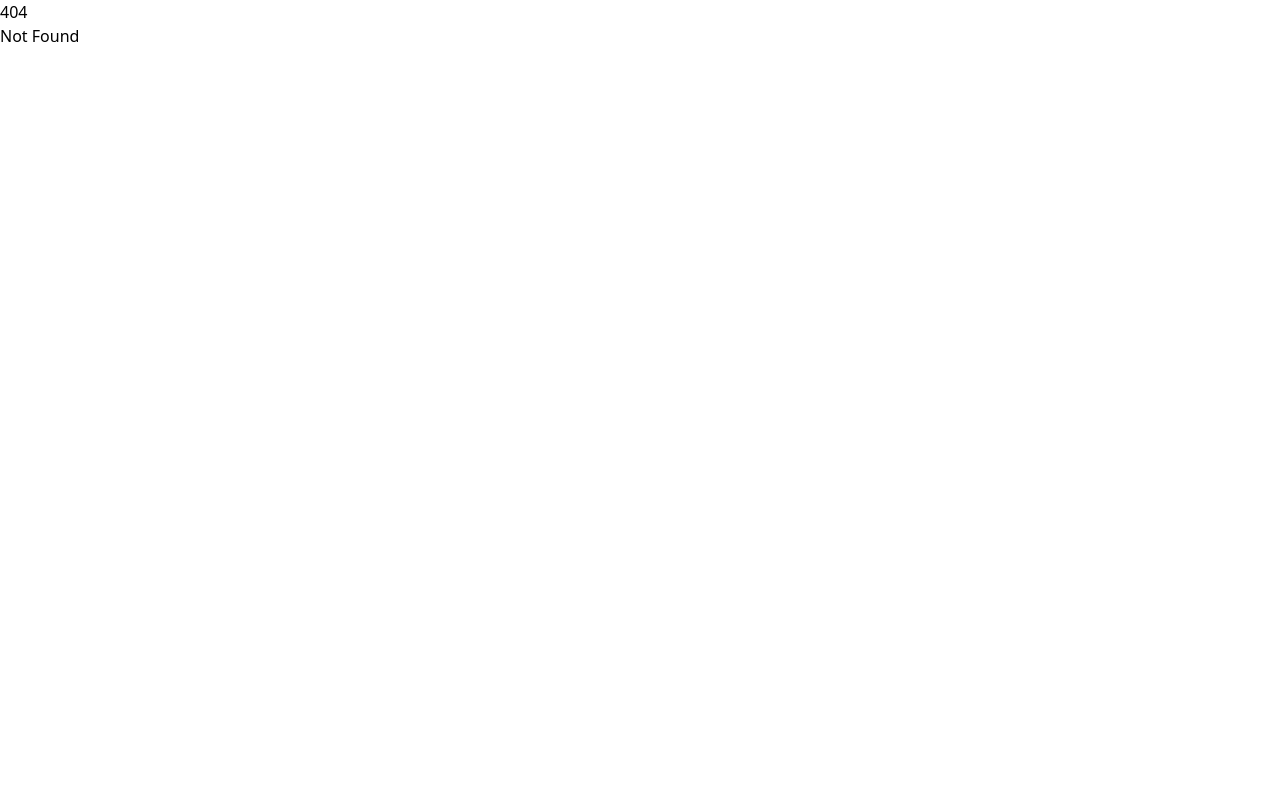
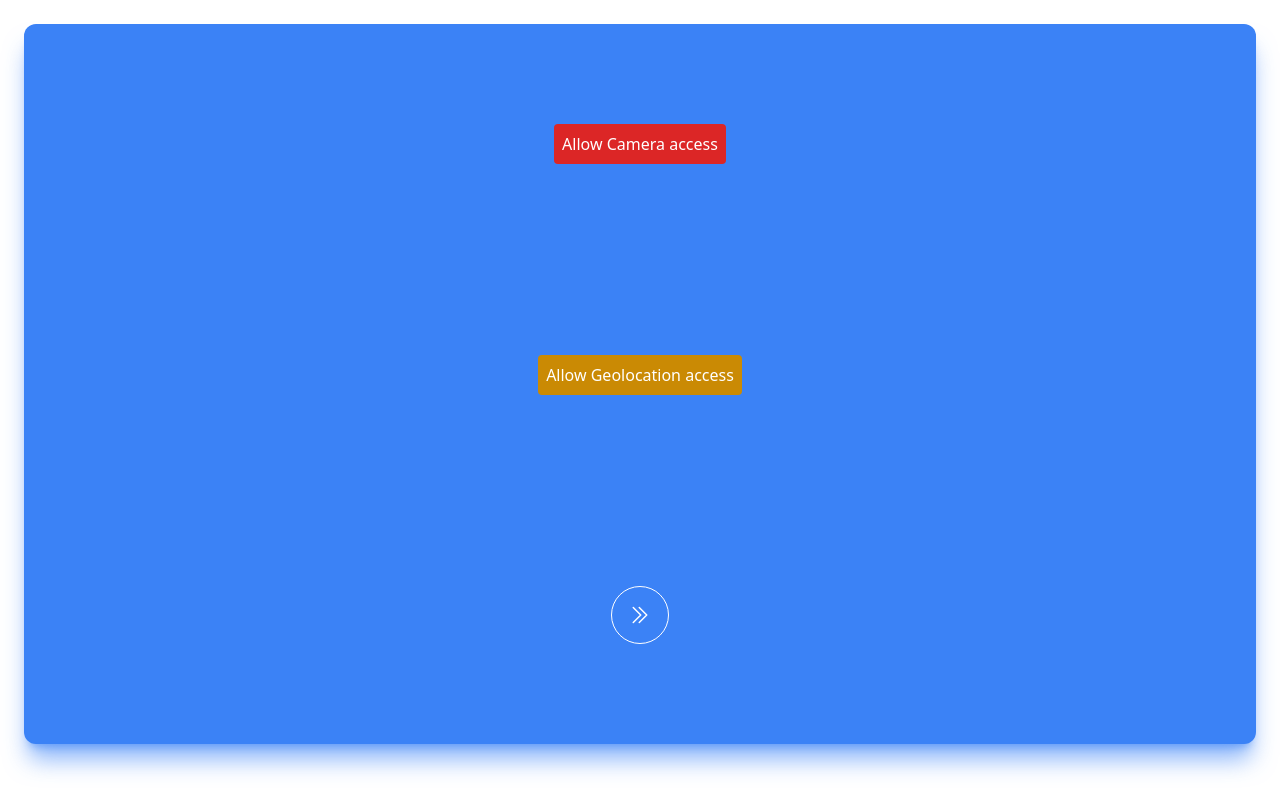
Before and after one commit to diepoe/heg-game, a SvelteKit app: page /real/01-start/permissions in a window 1280 px wide. Before the commit this address had no page. Shown: the top 812 px of the page. Built offline with nearby package versions, Linux system fonts and the light colour scheme.

Commit message:
onboaring & qr scanning improvements

```diff
--- a/package.json
+++ b/package.json
@@ -34,12 +34,16 @@
 	"type": "module",
 	"dependencies": {
 		"@capacitor-community/barcode-scanner": "^3.0.1",
+		"@capacitor-community/sqlite": "4.6.1-2",
 		"@capacitor/android": "^4.6.2",
 		"@capacitor/assets": "^2.0.4",
 		"@capacitor/cli": "^4.6.2",
 		"@capacitor/core": "^4.6.2",
+		"@capacitor/geolocation": "^4.1.0",
 		"@capacitor/haptics": "^4.1.0",
 		"@capacitor/ios": "^4.6.2",
-		"@capacitor/toast": "^4.1.0"
+		"@capacitor/toast": "^4.1.0",
+		"@types/node": "^18.11.18",
+		"sql.js": "^1.8.0"
 	}
 }
--- a/src/routes/+page.svelte
+++ b/src/routes/+page.svelte
@@ -1,5 +1,6 @@
 <script lang="ts">
 	import { Toast } from '@capacitor/toast';
+	import TextWrapper from '$lib/components/TextWrapper.svelte';
 
 	function showToast(gameType: string) {
 		Toast.show({
@@ -8,14 +9,14 @@
 	}
 </script>
 
-<section class="prose-primary prose">
+<TextWrapper>
 	<h2>Herzlich Willkommen...</h2>
 	<p>hier im Herzog-Ernst-Gymnasium. Bevor du startest, wähle bitte deinen Spielmodus aus:</p>
-</section>
+</TextWrapper>
 
 <section class="grid grid-cols-2 m-auto max-w-md gap-3">
 	<a
-		href="/template/qr"
+		href="/real/01-start/permissions"
 		on:click={() => showToast('Im Gebäude')}
 		class="p-2 rounded bg-primary-600 text-white hover:bg-white hover:text-primary-600 border border-primary-600"
 	>
--- /dev/null
+++ b/src/routes/real/01-start/+page.svelte
@@ -0,0 +1,32 @@
+<script lang="ts">
+	import OnboardingWrapper from '$lib/components/OnboardingWrapper.svelte';
+
+	/**function checkPermissions(): boolean {
+		if (permissionGranted.includes(false)) {
+			return false;
+		} else return true;
+	}**/
+</script>
+
+<OnboardingWrapper>
+	<li class="grid place-items-center prose prose-invert">
+		<h1>Start Game</h1>
+	</li>
+	<li class="grid place-items-center">
+		<a href="/template/qr" class="p-4 rounded-full border border-white hover:bg-white group">
+			<svg
+				xmlns="http://www.w3.org/2000/svg"
+				fill="none"
+				viewBox="0 0 24 24"
+				stroke-width="1.5"
+				stroke="currentColor"
+				class="w-6 h-6 stroke-white group-hover:stroke-primary-500"
+				><path
+					stroke-linecap="round"
+					stroke-linejoin="round"
+					d="m11.25 4.5 7.5 7.5-7.5 7.5m-6-15 7.5 7.5-7.5 7.5"
+				/></svg
+			>
+		</a>
+	</li>
+</OnboardingWrapper>
--- /dev/null
+++ b/src/routes/real/01-start/permissions/+page.svelte
@@ -0,0 +1,52 @@
+<script lang="ts">
+	import { BarcodeScanner } from '@capacitor-community/barcode-scanner';
+	import { Geolocation } from '@capacitor/geolocation';
+	import OnboardingWrapper from '$lib/components/OnboardingWrapper.svelte';
+
+	/**
+	 * requests camera permission for qr-code scanning from the user
+	 */
+	function requestCameraPermission() {
+		BarcodeScanner.prepare();
+	}
+
+	function requestGeolocationPermission() {
+		Geolocation.requestPermissions();
+	}
+</script>
+
+<OnboardingWrapper>
+	<li class="grid place-items-center ">
+		<button
+			class="p-2 rounded bg-red-600 text-white max-w-fit h-auto"
+			on:click={() => requestCameraPermission()}
+		>
+			Allow Camera access
+		</button>
+	</li>
+	<li class="grid place-items-center">
+		<button
+			class="p-2 rounded bg-yellow-600 text-white max-w-fit h-auto"
+			on:click={() => requestGeolocationPermission()}
+		>
+			Allow Geolocation access
+		</button>
+	</li>
+	<li class="grid place-items-center">
+		<a href="/real/01-start" class="p-4 rounded-full border border-white hover:bg-white group">
+			<svg
+				xmlns="http://www.w3.org/2000/svg"
+				fill="none"
+				viewBox="0 0 24 24"
+				stroke-width="1.5"
+				stroke="currentColor"
+				class="w-6 h-6 stroke-white group-hover:stroke-primary-500"
+				><path
+					stroke-linecap="round"
+					stroke-linejoin="round"
+					d="m11.25 4.5 7.5 7.5-7.5 7.5m-6-15 7.5 7.5-7.5 7.5"
+				/></svg
+			>
+		</a>
+	</li>
+</OnboardingWrapper>
--- a/src/routes/template/qr/+page.svelte
+++ b/src/routes/template/qr/+page.svelte
@@ -1,7 +1,8 @@
 <script lang="ts">
 	import { onMount } from 'svelte';
-	import { BarcodeScanner } from '@capacitor-community/barcode-scanner';
+	import { BarcodeScanner, SupportedFormat } from '@capacitor-community/barcode-scanner';
 	import { Haptics, ImpactStyle } from '@capacitor/haptics';
+	import TextWrapper from '$lib/components/TextWrapper.svelte';
 
 	let res: string = '';
 	let scanning: boolean = false;
@@ -13,7 +14,7 @@
 	const startScan = async () => {
 		scanning = true;
 		BarcodeScanner.hideBackground();
-		const result = await BarcodeScanner.startScan();
+		const result = await BarcodeScanner.startScan({ targetedFormats: [SupportedFormat.QR_CODE] });
 		if (result.hasContent) {
 			console.log(result.content);
 
@@ -32,25 +33,7 @@
 	};
 </script>
 
-<section class="grid place-items-center">
-	{#if !scanning}
-		<button
-			on:click={() => startScan()}
-			class="w-1/2 p-2 rounded bg-primary-600 text-white"
-		>
-			Start Scan
-		</button>
-	{:else}
-		<button
-			on:click={() => stopScan()}
-			class="w-1/2 p-2 rounded bg-red-600 text-white"
-		>
-			Stop Scan
-		</button>
-	{/if}
-</section>
-
-<section class="prose prose-primary max-w-screen-sm">
+<TextWrapper invisible={scanning}>
 	<h3>
 		{#if res != ''}
 			{res}
@@ -58,4 +41,18 @@
 			start scanning for results
 		{/if}
 	</h3>
+</TextWrapper>
+
+<section class="m-auto bg-transparent w-full h-64 border-y-6 border-primary-600" />
+
+<section class="grid min-h-screen place-items-center">
+	{#if !scanning}
+		<button on:click={() => startScan()} class="w-1/3 p-2 rounded-full bg-primary-600 shadow-lg shadow-primary-600/70 text-white">
+			Start Scan
+		</button>
+	{:else}
+		<button on:click={() => stopScan()} class="w-1/3 p-2 rounded-full bg-red-600 shadow-lg shadow-red-600/70 text-white">
+			Stop Scan
+		</button>
+	{/if}
 </section>
--- a/svelte.config.js
+++ b/svelte.config.js
@@ -15,8 +15,7 @@ const config = {
 			precompress: false,
 			strict: true
 		})
-	},
-	preprocess: vitePreprocess()
+	}
 };
 
 export default config;
```
Also changed, not shown: 6 other files (tests, documents, lock files or other folders).
